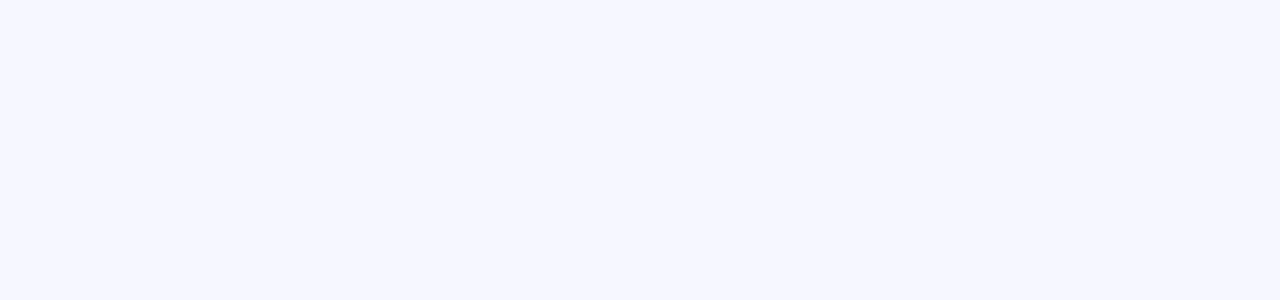
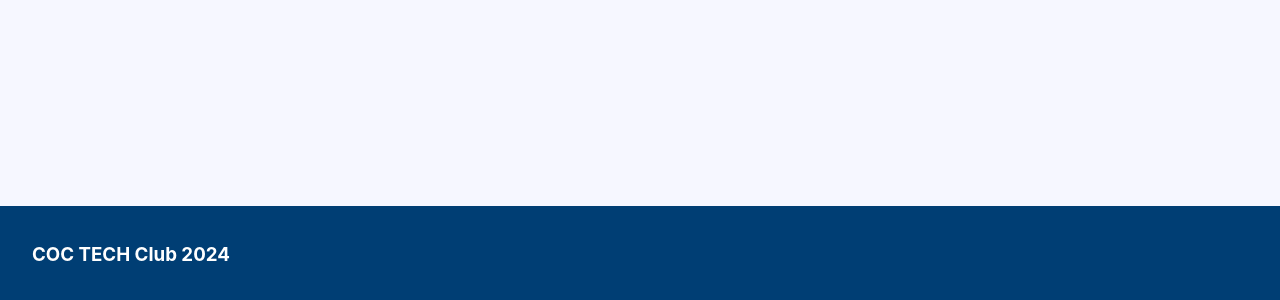
Before and after one commit to cameronaw13/clubwebsite, a React (Vite) app in the folder client/: page / in a window 1280 px wide. Shown: the part 2896-3196 px from the top of the page. Before the commit the page ends 3070 px from the top, so only its background shows below. Built offline with nearby package versions, Linux system fonts and the light colour scheme.

Commit message:
Added initial footer

```diff
--- a/client/src/App.jsx
+++ b/client/src/App.jsx
@@ -8,6 +8,7 @@ import "./App.css";
 
 // components
 import Header from "./components/Header/Header.tsx";
+import Footer from "./components/Footer/Footer.tsx"
 import HomePage from './components/HomePage/HomePage.tsx';
 import Projects from './components/Projects/Projects.tsx';
 import Events from './components/Events/Events.tsx';
@@ -34,6 +35,7 @@ const Page = () => {
 				{outlet}
 				</CSSTransition>
 			</SwitchTransition>
+			<Footer />
 		</>
 	)
 }
--- /dev/null
+++ b/client/src/components/Footer/Footer.css
@@ -0,0 +1,6 @@
+.Footer {
+    padding: 1rem 2rem;
+    margin-top: 2rem;
+    color: white;
+    background-color: var(--COC-Blue);
+}
--- /dev/null
+++ b/client/src/components/Footer/Footer.tsx
@@ -0,0 +1,13 @@
+import React from "react";
+
+import "./Footer.css"
+
+const Footer: React.FC = () => {
+    return (
+        <div className="Footer">
+            <h3>COC TECH Club 2024</h3>
+        </div>
+    )
+}
+
+export default Footer;
```
